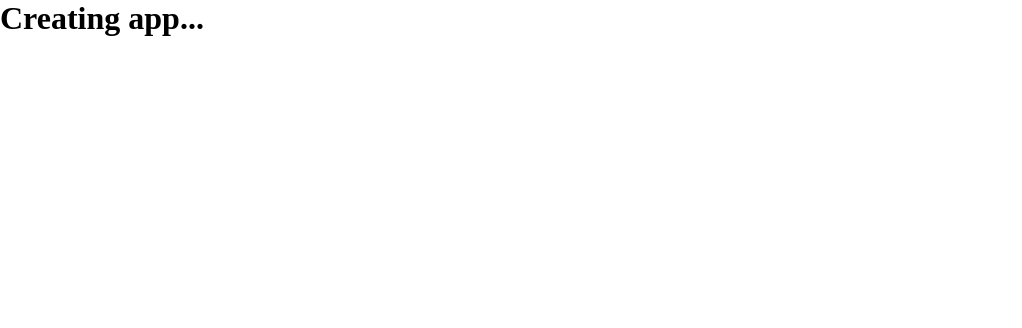
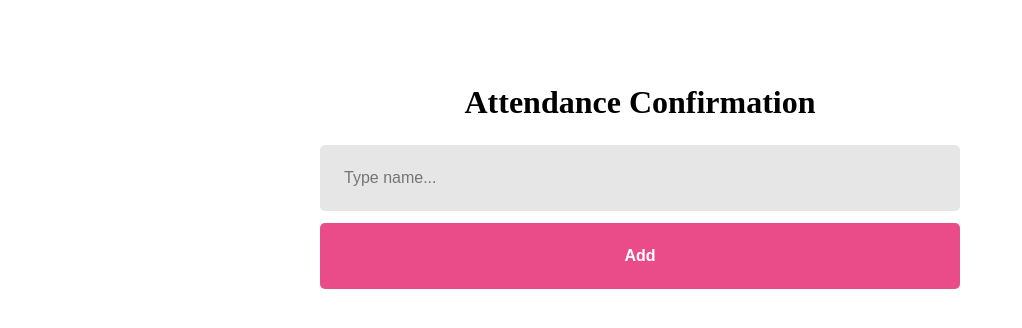
Before and after one commit to dimas-prates/attendance-confirmation-v2, a React (Vite) app: page / in a window 1280 px wide. Shown: the top 328 px of the page, without its empty margins (0-1022 px from the left). Built offline with nearby package versions, Linux system fonts and the light colour scheme.

Commit message:
:sparkles: feat(Home.jsx): Add basic HTML structure in JS

```diff
--- a/src/pages/Home/Home.jsx
+++ b/src/pages/Home/Home.jsx
@@ -1,4 +1,10 @@
 import "./styles.css";
 export function Home() {
-  return <h1>Creating app...</h1>;
+  return (
+    <div className="container">
+      <h1>Attendance Confirmation</h1>
+      <input type="text" placeholder="Type name..." />
+      <button type="button">Add</button>
+    </div>
+  );
 }
```
